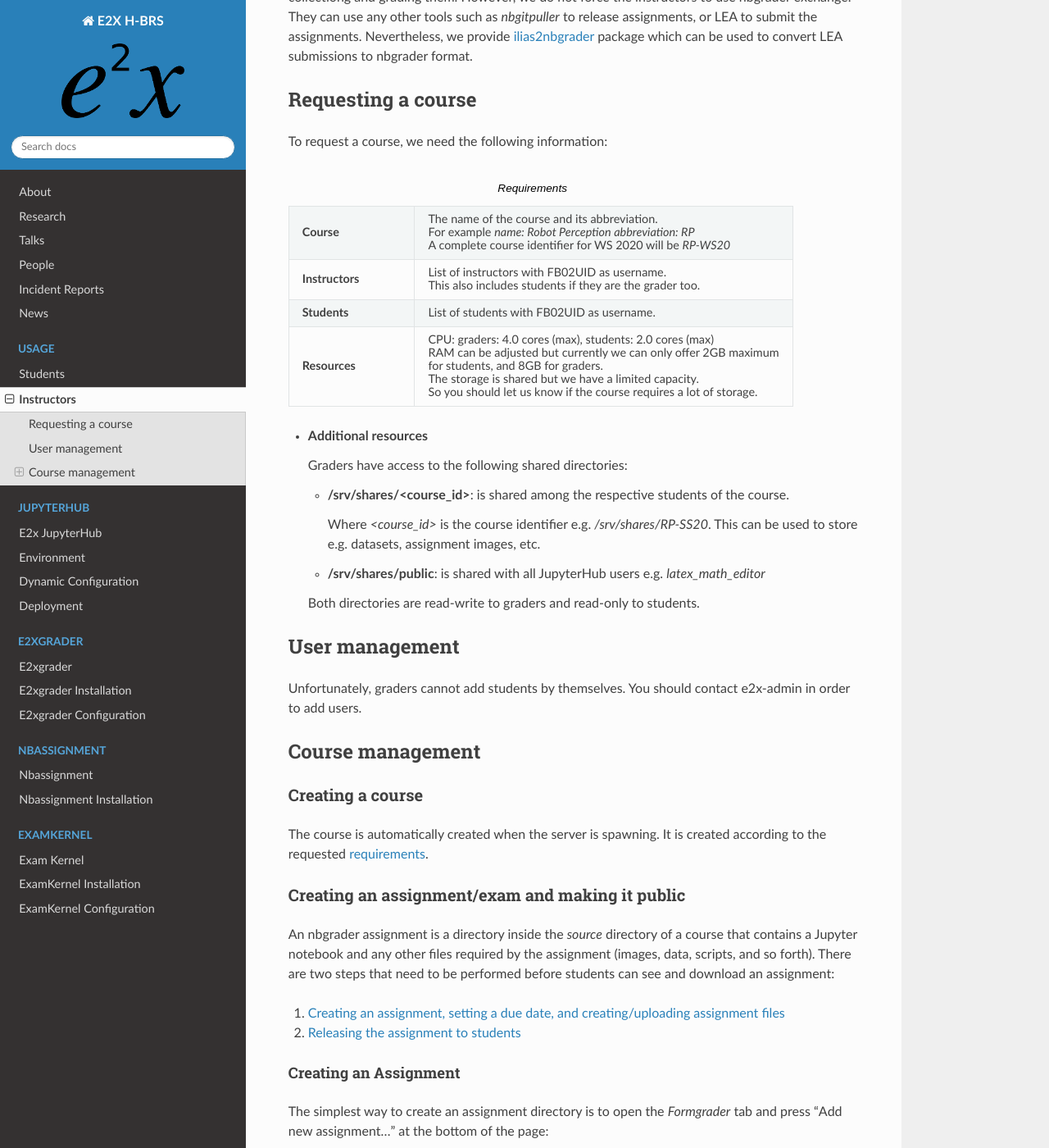
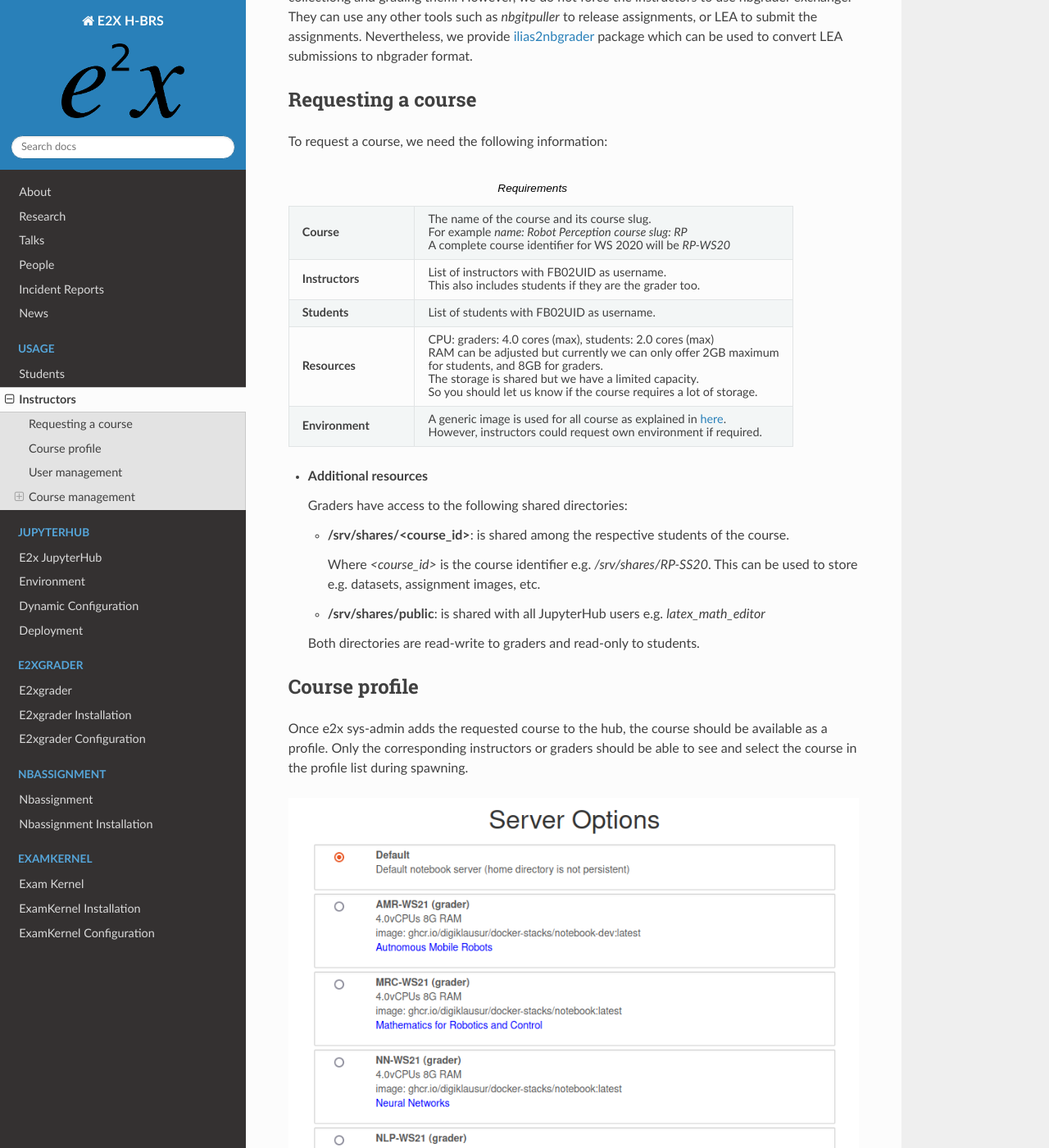
Before and after one commit to DigiKlausur/e2x-docs, a Sphinx documentation site: the page built from docs/source/usage/instructor.rst, in a window 1280 px wide and 1400 px high, scrolled down 391 px. Shown: the whole window at 82% size. Built offline with Sphinx 7.4.7 and the Read the Docs theme 2.0.0, drawn with Linux system fonts in a browser that asks for light colours; some of the changed text lies outside the part shown.

Commit message:
[instructor] update resource request template and add course profile

```diff
--- a/docs/source/usage/instructor.rst
+++ b/docs/source/usage/instructor.rst
@@ -31,9 +31,9 @@ To request a course, we need the following information:
   :widths: 25 75
 
   * - **Course**
-    - The name of the course and its abbreviation.
+    - The name of the course and its course slug.
 
-      For example `name: Robot Perception` `abbreviation: RP`
+      For example `name: Robot Perception` `course slug: RP`
 
       A complete course identifier for WS 2020 will be *RP-WS20*
 
@@ -56,6 +56,10 @@ To request a course, we need the following information:
 
       So you should let us know if the course requires a lot of storage.
 
+  * - **Environment**
+    - A generic image is used for all course as explained in :ref:`here <environment>`.
+
+      However, instructors could request own environment if required.
 
 - **Additional resources**
 
@@ -70,6 +74,20 @@ To request a course, we need the following information:
 
   Both directories are read-write to graders and read-only to students.
 
+.. _instructor_course_profile:
+
+Course profile
+==============
+
+Once e2x sys-admin adds the requested course to the hub, the course should be available
+as a profile. Only the corresponding instructors or graders should be able to
+see and select the course in the profile list during spawning.
+
+.. figure:: images/grader_profile_list.png
+   :alt: Example of instructor profile list
+   :align: center
+
+   Example of instructor profile list
 
 .. _instructor_user_management:
 
```
Also changed, not shown: docs/source/usage/images/grader_profile_list.png (added).
